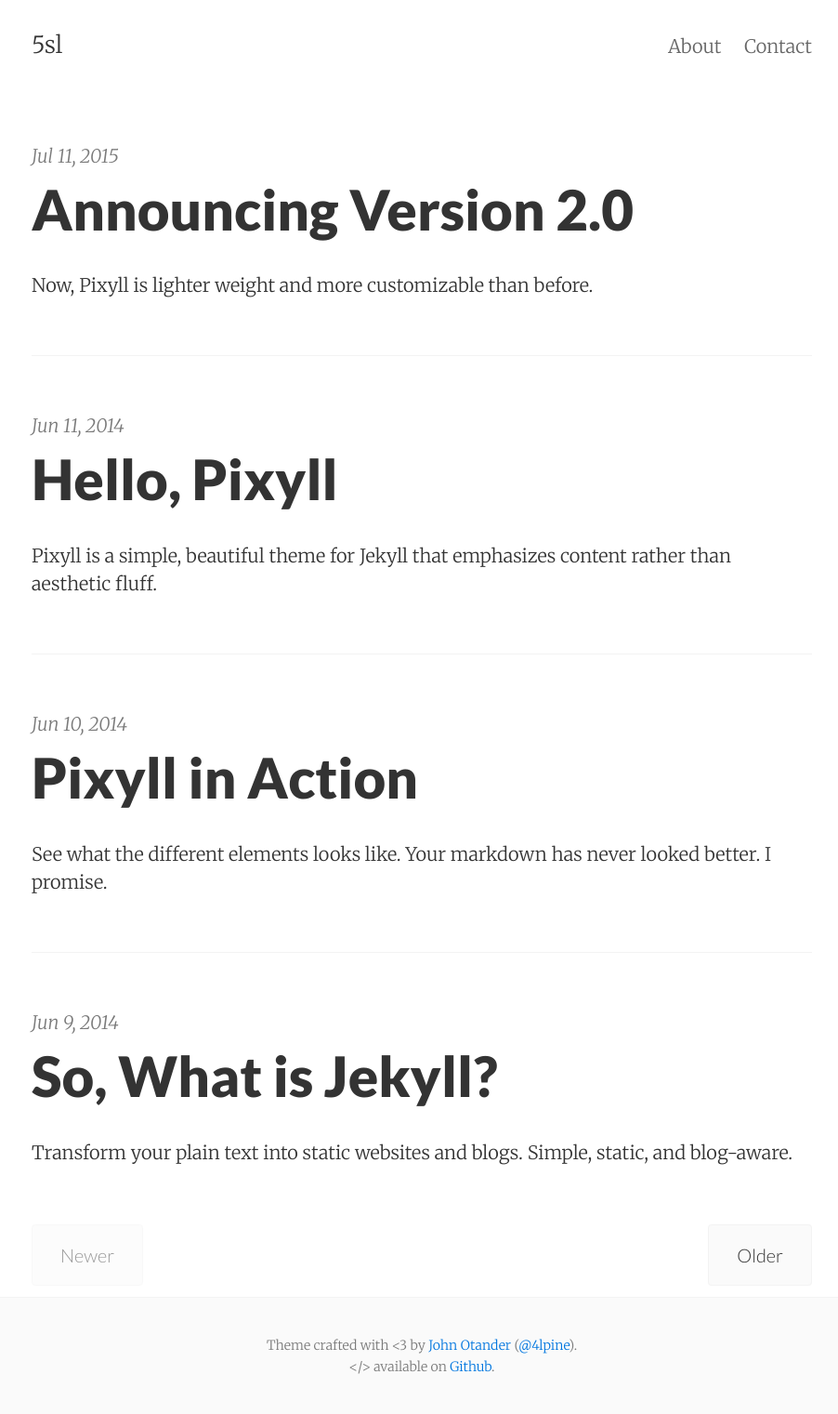
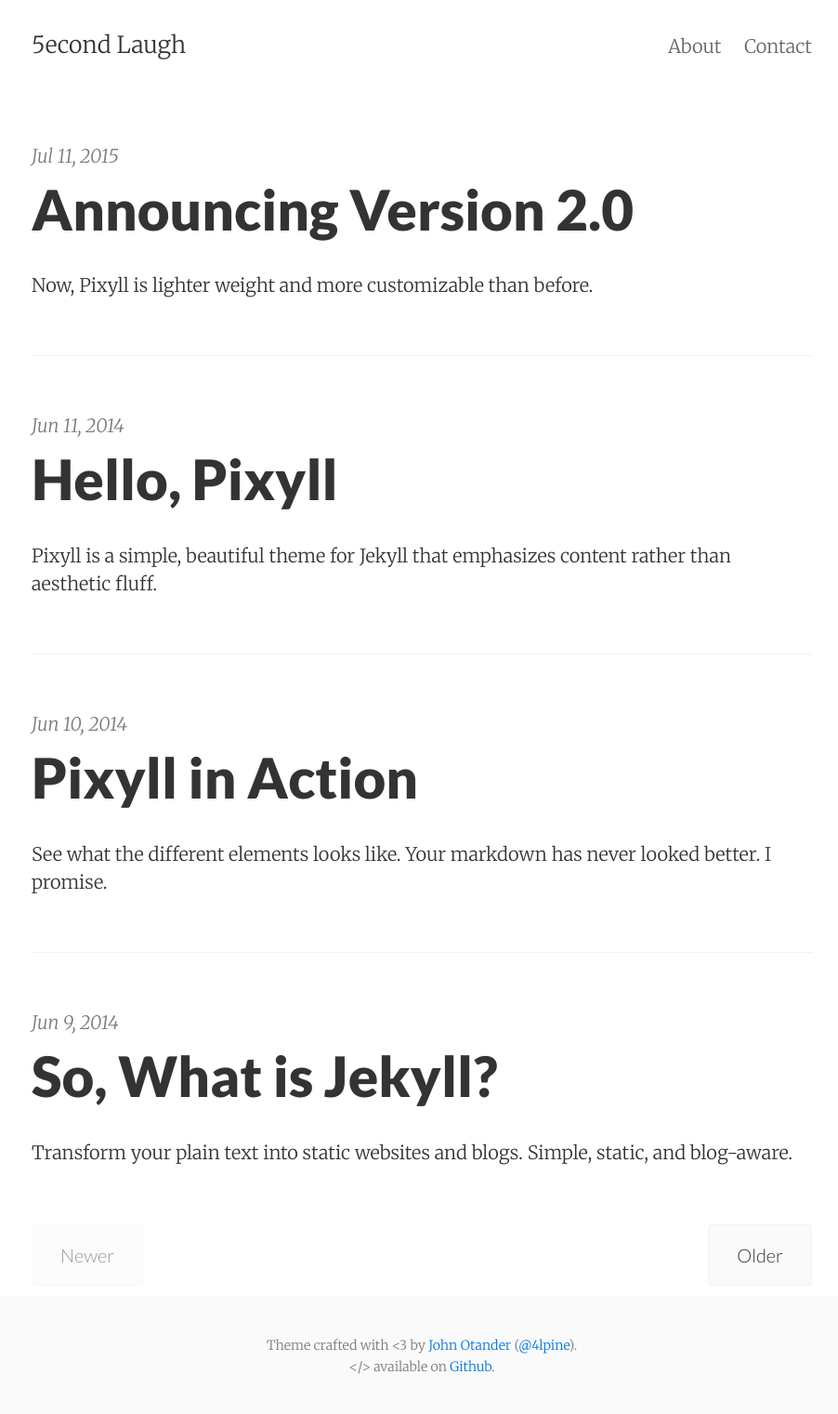
Before and after one commit to fivesecondlaugh/fivesecondlaugh.github.io, a Jekyll site: the page built from index.html, in a window 1280 px wide. Shown: the whole page at 93% size, without its empty margins (186-1088 px from the left). Built offline with Jekyll 4.4.1, drawn with Linux system fonts in a browser that asks for light colours; the list of posts is cut into pages by our own code.

Commit message:
Update _config.yml

```diff
--- a/_config.yml
+++ b/_config.yml
@@ -1,5 +1,5 @@
 # Site settings
-title:       5sl
+title:       5econd Laugh
 email:       your_email@example.com
 author:      John Otander
 description: "A simple, beautiful theme for Jekyll that emphasizes content rather than aesthetic fluff."
```
